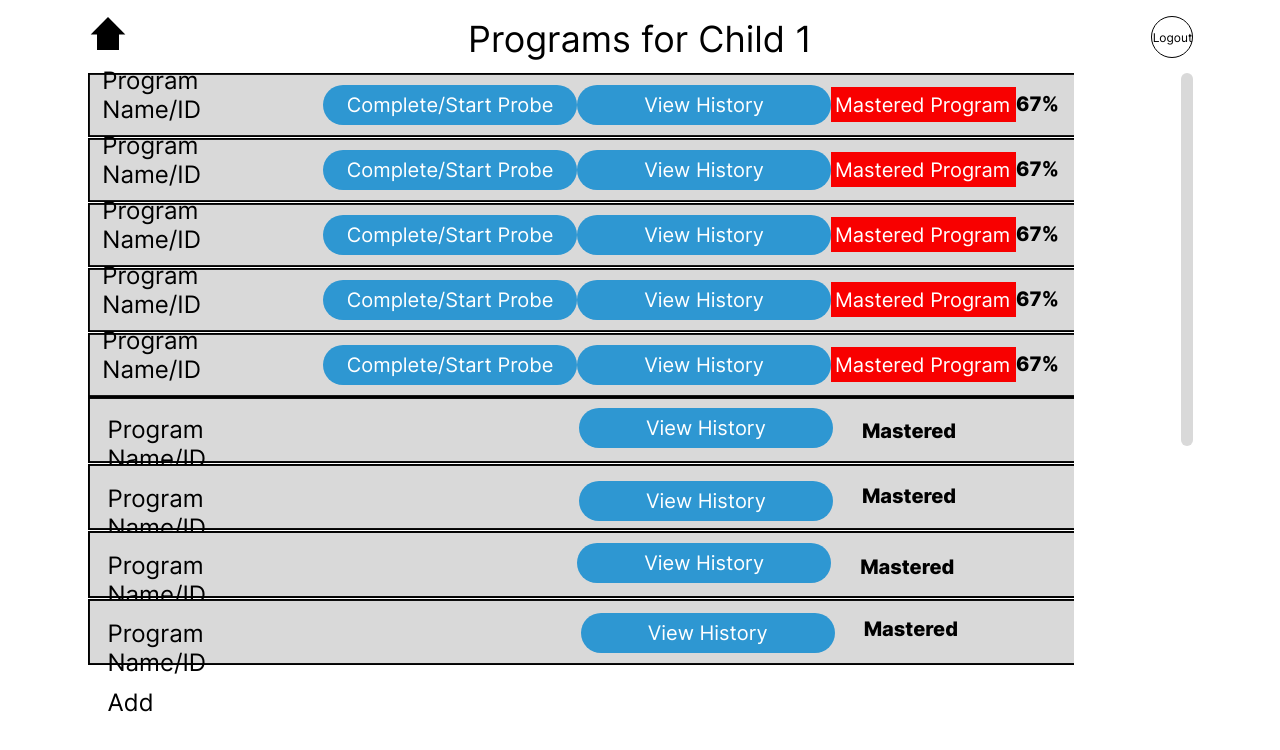
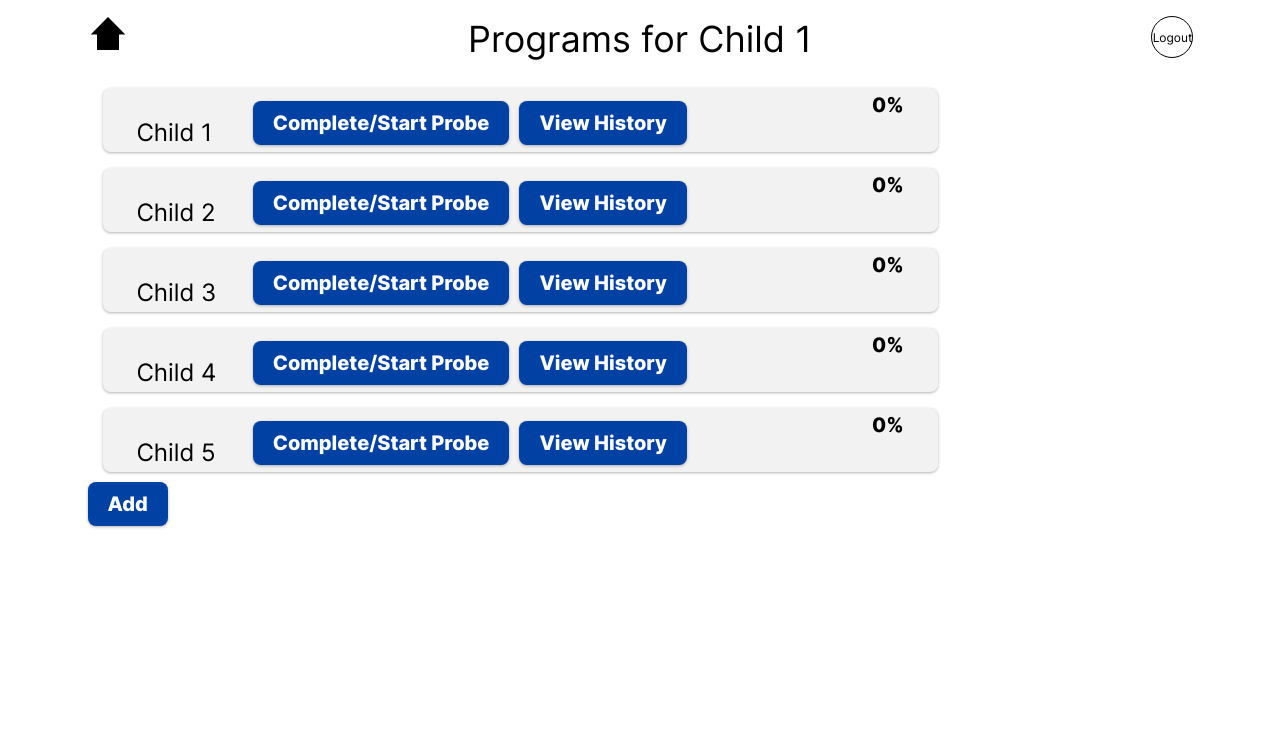
Before and after one commit to msmhatre18/fydp_FE, a React (Create React App) app: page /programsnoneopen in a window 1280 px wide. Shown: the top 750 px of the page. Built offline with nearby package versions, Linux system fonts and the light colour scheme.

Commit message:
Child Program Dashboard added

```diff
--- a/src/Routes.jsx
+++ b/src/Routes.jsx
@@ -38,7 +38,6 @@ const SessionDataCollectionMassTrial = React.lazy(() =>
 const ProgramHistoryPageProgramTemplate = React.lazy(() =>
   import("pages/ProgramHistoryPageProgramTemplate")
 );
-const ProgramsDropdown = React.lazy(() => import("pages/ProgramsDropdown"));
 const ForgotPasswordPage = React.lazy(() => import("pages/ForgotPasswordPage"));
 const SessionDataCollectionColdProbe = React.lazy(() =>
   import("pages/SessionDataCollectionColdProbe")
@@ -80,7 +79,6 @@ const ProjectRoutes = () => {
             element={<SessionDataCollectionColdProbe />}
           />
           <Route path="/forgotpasswordpage" element={<ForgotPasswordPage />} />
-          <Route path="/programsdropdown" element={<ProgramsDropdown />} />
           <Route
             path="/programhistorypageprogramtemplate"
             element={<ProgramHistoryPageProgramTemplate />}
--- a/src/components/ChildProgram/index.jsx
+++ b/src/components/ChildProgram/index.jsx
@@ -1,42 +1,36 @@
 import React from "react";
-
+import './../../styles/ProgramRow.css';
 import { Text, Button } from "components";
 
 const ChildProgram = (props) => {
   return (
     <>
-      <div
-        className={props.className}
-        style={{ backgroundImage: "url('images/img_group163.svg')" }}
-      >
+      <div className = {`program-row ${props.className}`}>
         <div className="flex md:flex-col flex-row gap-[29px] items-end justify-between md:w-[100%] w-[99%]">
           <Text
-            className="font-inter mb-[3px] md:mt-[0] mt-[8px] not-italic text-black_900 text-left w-[auto]"
+            className="font-inter flex-row items-start justify-center mb-[5px] md:mt-[0] mt-[2px] not-italic text-black_900 text-left w-[auto]"
             as="h4"
             variant="h4"
           >
-            Program Name/ID
+            {props.name}
           </Text>
-          <div className="flex md:flex-col flex-row md:gap-[40px] items-start justify-between md:w-[100%] w-[78%]">
-            <Button className="bg-blue_600 cursor-pointer font-inter font-normal leading-[normal] min-w-[254px] not-italic py-[8px] rounded-[21px] text-[20px] text-center text-white_A700 w-[auto]">
-              Complete/Start Probe
-            </Button>
-            <Button className="bg-blue_600 cursor-pointer font-inter font-normal leading-[normal] min-w-[254px] not-italic py-[8px] rounded-[21px] text-[20px] text-center text-white_A700 w-[auto]">
-              View History
-            </Button>
+          <div className="flex md:flex-col flex-row items-start justify-center mb-[7px] md:mt-[2px] mt-[2px]">
+            <div className="button-container">
+              <button className="create-button">Complete/Start Probe</button>
+              <button className="create-button">View History</button>
+            </div>
             <Text
-              className="bg-red_A700 font-inter font-normal h-[35px] justify-center mb-[5px] md:mt-[0] mt-[2px] not-italic pb-[3px] pt-[6px] px-[4px] text-left text-white_A700 w-[185px]"
+              className="font-inter font-normal h-[35px] justify-center mb-[5px] md:mt-[0] mt-[2px] not-italic pb-[3px] pt-[6px] px-[4px] text-left text-white_A700 w-[185px]"
               as="h5"
               variant="h5"
             >
-              Mastered Program
             </Text>
             <Text
-              className="font-extrabold font-inter md:mt-[0] mt-[7px] text-black_900 text-left w-[auto]"
+              className="font-extrabold font-inter flex-row items-start justify-center mb-[5px] md:mt-[2px] mt-[2px] text-black_900 text-left w-[auto]"
               as="h5"
               variant="h5"
             >
-              67%
+              0%
             </Text>
           </div>
         </div>
--- a/src/pages/ProgramsNoneOpen/index.jsx
+++ b/src/pages/ProgramsNoneOpen/index.jsx
@@ -1,5 +1,5 @@
 import React from "react";
-
+import './../../styles/ProgramRow.css';
 import { Img, Text, List, Button } from "components";
 import ChildProgram from "components/ChildProgram";
 import { useNavigate } from "react-router-dom";
@@ -42,125 +42,17 @@ const ProgramsNoneOpenPage = () => {
                 {new Array(5).fill({}).map((props, index) => (
                   <React.Fragment key={`ChildProgram${index}`}>
                     <ChildProgram
-                      className="bg-cover bg-no-repeat flex flex-1 flex-col h-[64px] items-center justify-end my-[0] p-[10px] w-[100%]"
-                      style={{
-                        backgroundImage: "url('images/img_group163.svg')",
-                      }}
+                      className=  "bg-cover bg-no-repeat flex flex-1 flex-col h-[64px] items-center justify-end my-[0] p-[10px] w-[100%]"
+                      name={`Child ${ index + 1}`}
                       {...props}
                     />
                   </React.Fragment>
                 ))}
               </List>
-              <List
-                className="flex-col gap-[1px] grid items-center w-[100%]"
-                orientation="vertical"
-              >
-                <div
-                  className="bg-cover bg-no-repeat flex flex-1 h-[66px] items-start justify-start my-[0] p-[11px] w-[100%]"
-                  style={{ backgroundImage: "url('images/img_group163.svg')" }}
-                >
-                  <div className="flex md:flex-col flex-row md:gap-[20px] items-start justify-start mb-[2px] md:ml-[0] ml-[9px] md:w-[100%] w-[88%]">
-                    <Text
-                      className="md:mt-[0] mt-[7px] not-italic text-black_900 text-left w-[auto]"
-                      as="h4"
-                      variant="h4"
-                    >
-                      Program Name/ID
-                    </Text>
-                    <Button className="bg-blue_600 cursor-pointer font-normal leading-[normal] left-[45px] min-w-[254px] md:ml-[0] ml-[300px] not-italic py-[8px] relative rounded-[21px] text-[20px] text-center text-white_A700 w-[auto]">
-                      View History
-                    </Button>
-                    <Text
-                      className="font-extrabold md:ml-[0] ml-[74px] md:mt-[0] mt-[11px] text-black_900 text-left w-[auto]"
-                      as="h5"
-                      variant="h5"
-                    >
-                      Mastered
-                    </Text>
-                  </div>
-                </div>
-                <div
-                  className="bg-cover bg-no-repeat flex flex-1 h-[66px] items-start justify-end my-[0] p-[11px] w-[100%]"
-                  style={{ backgroundImage: "url('images/img_group163.svg')" }}
-                >
-                  <div className="flex md:flex-col flex-row md:gap-[20px] items-end justify-start md:ml-[0] ml-[9px] mr-[auto] mt-[2px] md:w-[100%] w-[88%]">
-                    <Text
-                      className="mb-[4px] md:mt-[0] mt-[7px] not-italic text-black_900 text-left w-[auto]"
-                      as="h4"
-                      variant="h4"
-                    >
-                      Program Name/ID
-                    </Text>
-                    <Button className="bg-blue_600 bottom-[25px] cursor-pointer font-normal leading-[normal] left-[45px] min-w-[254px] md:ml-[0] ml-[300px] not-italic py-[8px] relative rounded-[21px] text-[20px] text-center text-white_A700 w-[auto]">
-                      View History
-                    </Button>
-                    <Text
-                      className="bottom-[30px] font-extrabold md:ml-[0] ml-[74px] md:mt-[0] my-[8px] relative text-black_900 text-left w-[auto]"
-                      as="h5"
-                      variant="h5"
-                    >
-                      Mastered
-                    </Text>
-                  </div>
-                </div>
-                <div
-                  className="bg-cover bg-no-repeat flex flex-1 h-[67px] items-start justify-start my-[0] p-[12px] w-[100%]"
-                  style={{ backgroundImage: "url('images/img_group163.svg')" }}
-                >
-                  <div className="flex md:flex-col flex-row md:gap-[20px] items-start justify-start md:ml-[0] ml-[8px] md:w-[100%] w-[88%]">
-                    <Text
-                      className="md:mt-[0] mt-[8px] not-italic text-black_900 text-left w-[auto]"
-                      as="h4"
-                      variant="h4"
-                    >
-                      Program Name/ID
-                    </Text>
-                    <Button className="bg-blue_600 cursor-pointer font-normal leading-[normal] left-[45px] min-w-[254px] md:ml-[0] ml-[300px] not-italic py-[8px] relative rounded-[21px] text-[20px] text-center text-white_A700 w-[auto]">
-                      View History
-                    </Button>
-                    <Text
-                      className="font-extrabold md:ml-[0] ml-[74px] md:mt-[0] mt-[12px] text-black_900 text-left w-[auto]"
-                      as="h5"
-                      variant="h5"
-                    >
-                      Mastered
-                    </Text>
-                  </div>
-                </div>
-                <div
-                  className="bg-cover bg-no-repeat flex flex-1 h-[66px] items-start justify-end my-[0] p-[10px] w-[100%]"
-                  style={{ backgroundImage: "url('images/img_group163.svg')" }}
-                >
-                  <div className="flex md:flex-col flex-row md:gap-[20px] items-start justify-start md:ml-[0] ml-[10px] mr-[auto] mt-[4px] md:w-[100%] w-[88%]">
-                    <Text
-                      className="md:mt-[0] mt-[6px] not-italic text-black_900 text-left w-[auto]"
-                      as="h4"
-                      variant="h4"
-                    >
-                      Program Name/ID
-                    </Text>
-                    <Button className="bg-blue_600 cursor-pointer font-normal leading-[normal] left-[45px] min-w-[254px] md:ml-[0] ml-[300px] not-italic py-[8px] relative rounded-[21px] text-[20px] text-center text-white_A700 w-[auto]">
-                      View History
-                    </Button>
-                    <Text
-                      className="font-extrabold md:ml-[0] ml-[74px] md:mt-[0] mt-[4px] text-black_900 text-left w-[auto]"
-                      as="h5"
-                      variant="h5"
-                    >
-                      Mastered
-                    </Text>
-                  </div>
-                </div>
-              </List>
-              <Button className="bg-transparent cursor-pointer font-normal leading-[normal] min-w-[45px] md:ml-[0] ml-[20px] mt-[23px] not-italic sm:text-[20px] md:text-[22px] text-[24px] text-black_900 text-center w-[auto]">
+              <Button className="create-button">
                 Add
               </Button>
             </div>
-            <Img
-              src="images/img_scrollbar.svg"
-              className="h-[373px] w-[auto]"
-              alt="scrollbar"
-            />
           </div>
         </div>
       </div>
```
